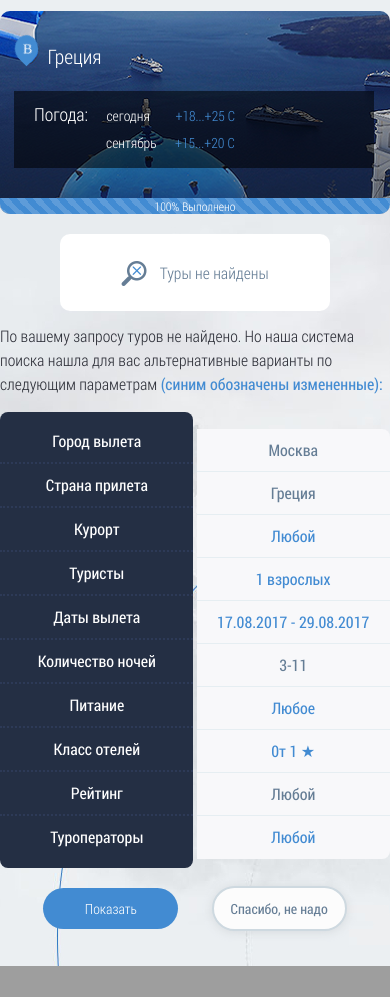
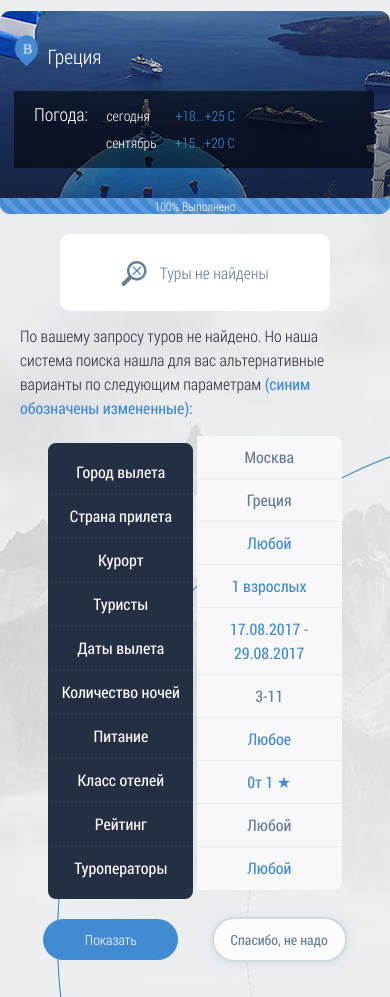
Before and after one commit to atgpro/point, a PHP site: page /no-turs-found.php in a window 390 px wide. Shown: the part 1841-2838 px from the top of the page. Before the commit the page ends 2807 px from the top, so only its background shows below. Run offline with PHP 8.4, Linux system fonts and the light colour scheme; style sheets or scripts are compiled from the project's sources; some libraries are stand-ins or nearby versions; some web fonts are replaced.

Commit message:
adaptive fixes

```diff
--- a/less/style.less
+++ b/less/style.less
@@ -3978,4 +3978,19 @@ body.short-version {
 	.results-filters-wrapper .filter-select-wrapper .selected {
 	    width: 100%;
 	}
-}
+
+	.another-variants .left, .another-variants .right {
+	    width: 145px;
+	}
+
+	.another-variants-introduction {
+	    padding-left: 20px;
+	    padding-right: 20px;
+	}
+
+	.another-variants .td,
+	.another-variants .th {
+		padding-left: 5px;
+		padding-right: 5px;
+	}
+}
```
